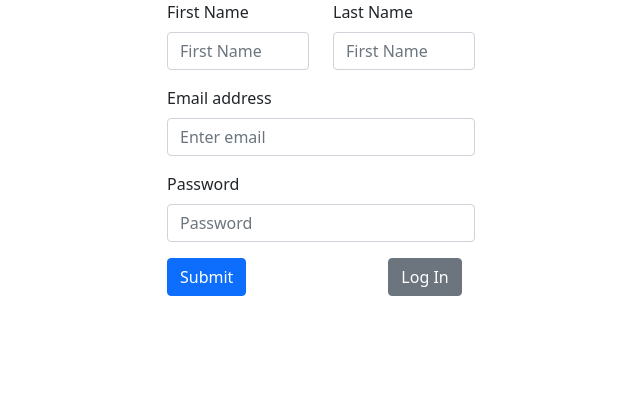
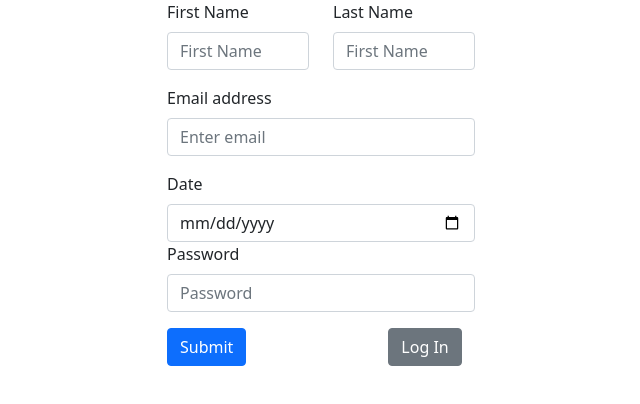
Before and after one commit to praveshcj/monthly_budget, a React (Create React App) app: page /login in a window 1280 px wide. Both pictures are taken after a click on the button "Sign Up". Shown: the top 404 px of the page, without its empty margins (319-959 px from the left). Built offline with nearby package versions, Linux system fonts and the light colour scheme; no server answers.

Commit message:
Port updated

```diff
--- a/package.json
+++ b/package.json
@@ -2,7 +2,7 @@
   "name": "monthly_budget",
   "version": "0.1.0",
   "private": true,
-  "homepage": "/build/index.html",
+  "proxy":"http://localhost:4000",
   "dependencies": {
     "@testing-library/jest-dom": "^5.14.1",
     "@testing-library/react": "^11.2.7",
@@ -20,6 +20,7 @@
     "web-vitals": "^1.1.2"
   },
   "scripts": {
+    "start-client":"react-scripts start",
     "start": "node server.js",
     "build": "react-scripts build",
     "test": "react-scripts test",
--- a/src/components/Login/signup.js
+++ b/src/components/Login/signup.js
@@ -62,6 +62,14 @@ export default class SignUp extends Component {
                         <Form.Control type="email" name='email' placeholder="Enter email" />
                     </Form.Group>
                     </Row>
+                    <Row>
+                    <Form.Group controlId="dob" bsSize="large">
+                        <Form.Label>Date </Form.Label>
+                        <Form.Control
+                            type="date"
+                        />
+                    </Form.Group>
+                    </Row>
 
                     <Form.Group className="mb-3" controlId="formPassword">
                         <Form.Label>Password</Form.Label>
```
Also changed, not shown: server.js (+6 -2 lines).
